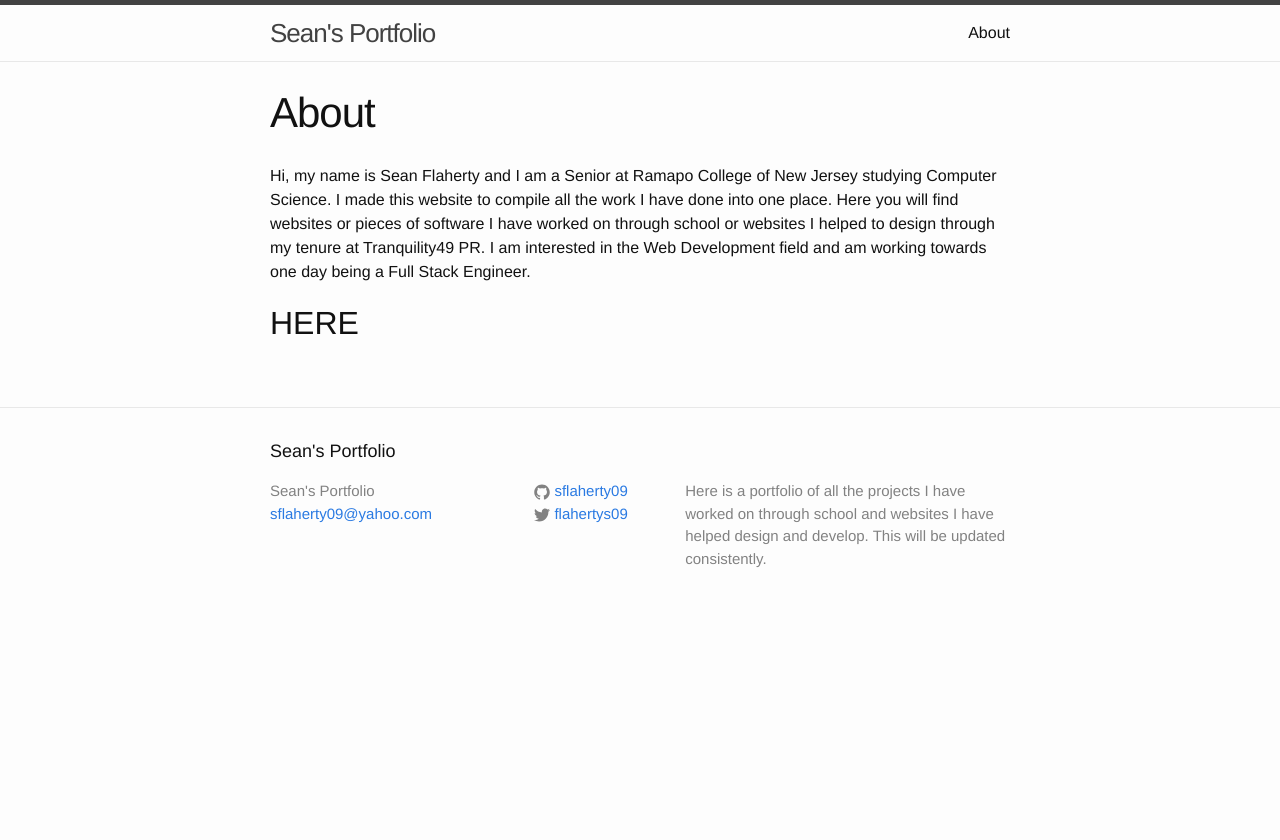
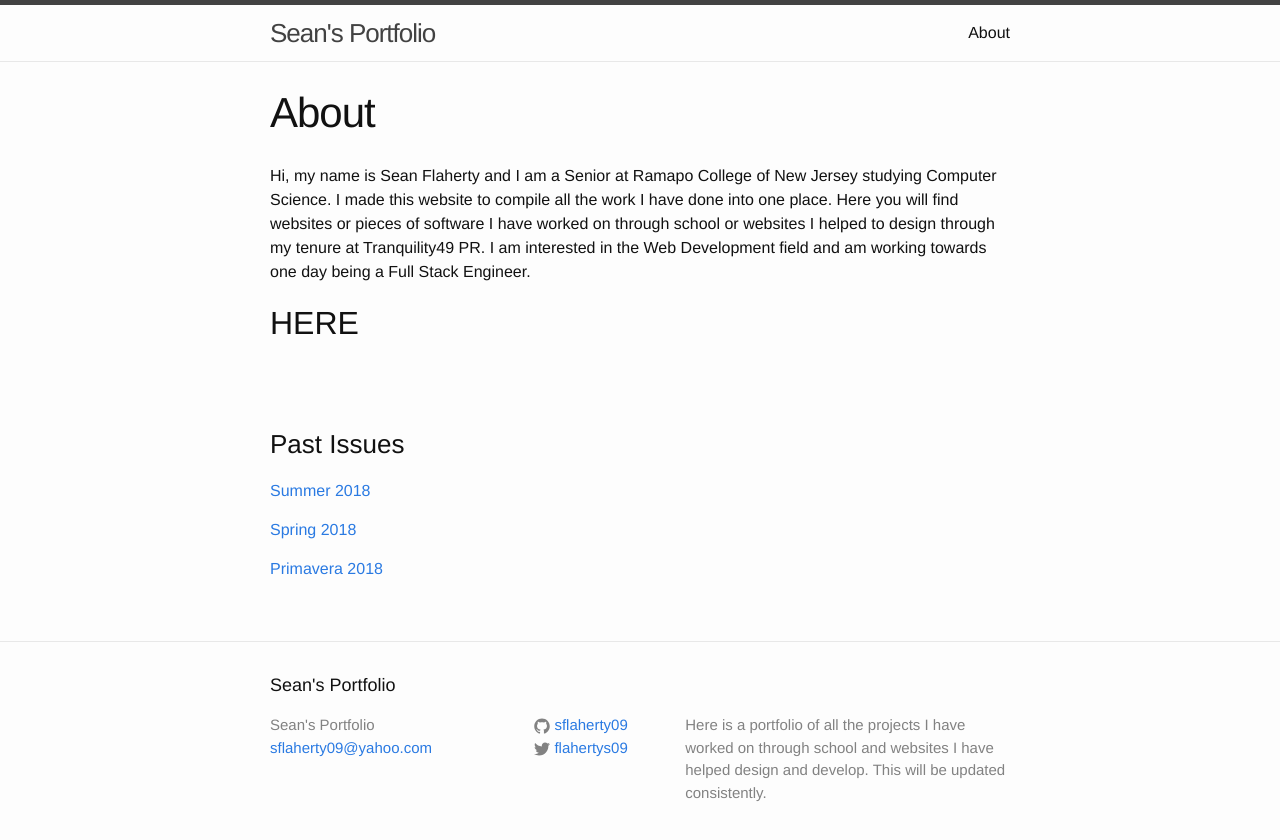
Before and after one commit to sflaherty09/sflaherty09.github.io, a Jekyll site: the page built from about.md, in a window 1280 px wide. Shown: the top 840 px of the page. Built offline with Jekyll 4.4.1, drawn with Linux system fonts in a browser that asks for light colours; a script that is not in the unit is left out.

Commit message:
Update about.md

```diff
--- a/about.md
+++ b/about.md
@@ -12,3 +12,14 @@ Hi, my name is Sean Flaherty and I am a Senior at Ramapo College of New Jersey s
 <div class="new class">
   <h2>HERE</h2>
   </div>
+
+
+
+
+  <div id="publitas-embed-sad08m5xnl"> </div>
+<script src="https://view.publitas.com/embed.js" data-cfasync="false" data-height="undefined" data-publication="https://view.publitas.com/walker-furniture/grand-opening-magalog/" data-publication-aspect-ratio="1.5403181568842568" data-responsive="true" data-width="undefined" data-wrapperid="publitas-embed-sad08m5xnl"></script>
+<p> </p>
+<h3>Past Issues</h3>
+<p><a href="https://view.publitas.com/walker-furniture/comforts-of-home-summer-2018" target="_blank">Summer 2018</a></p>
+<p><a href="https://view.publitas.com/walker-furniture/walker-furniture-spring-2018" target="_blank">Spring 2018</a></p>
+<p><a href="https://view.publitas.com/walker-furniture/walker-furniture-primavera-2018" target="_blank">Primavera 2018</a></p>
```
